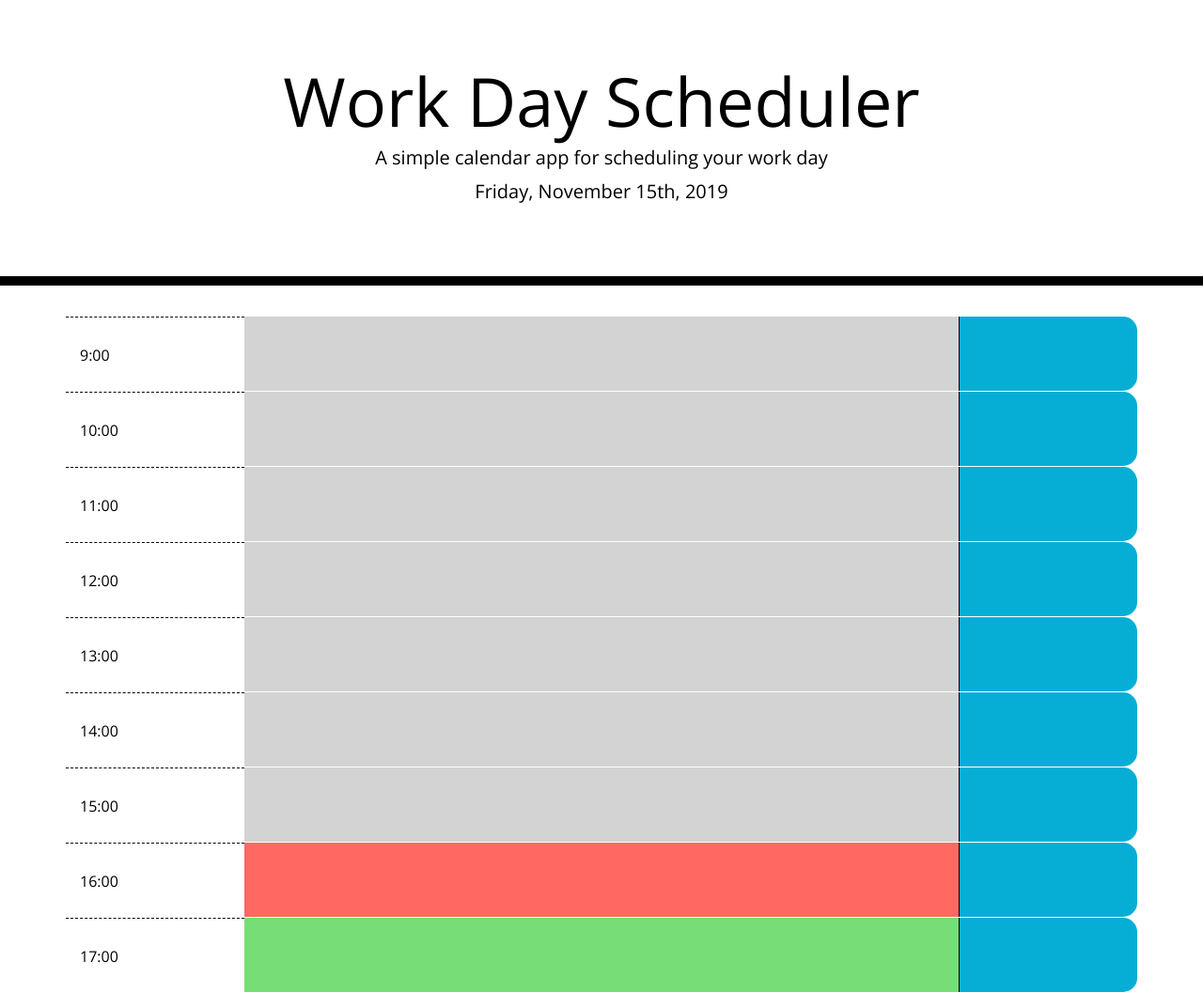
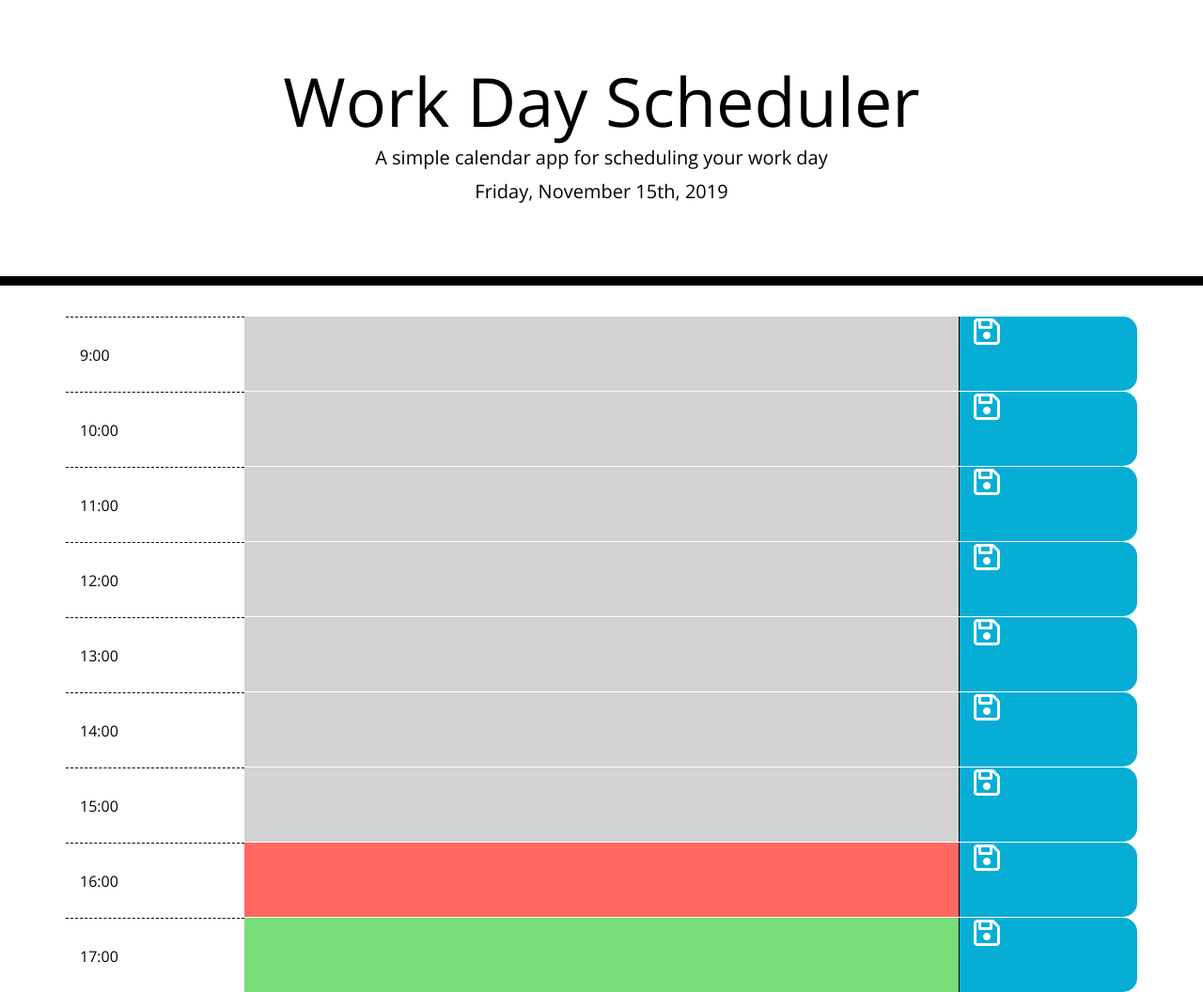
Before and after one commit to zackmoscow/dayplanner, a plain HTML site: page Develop/index.html in a window 1280 px wide. Shown: the whole page at 94% size. Drawn offline with nearby package versions, Linux system fonts and the light colour scheme.

Commit message:
fixed savelogo

```diff
--- a/Develop/scripts.js
+++ b/Develop/scripts.js
@@ -20,7 +20,7 @@ $(document).ready(function() {
         var hourOfDay = $("<p>").html("<br><br>" + i + ":00");
         var taskInput = $("<br><textarea>");
             taskInput.attr("class", i)
-        var saveButton = $("<span class'fas fa-save fa-2x'>");
+        var saveButton = $("<i class='saveLogo far fa-save fa-2x'>");
         rowDiv.append(leftCol);
         rowDiv.append(centerCol);
         rowDiv.append(rightCol);
--- a/Develop/style.css
+++ b/Develop/style.css
@@ -65,6 +65,6 @@ textarea{
 }
 
 .saveBtn i:hover {
-  font-size: 45px;
+  font-size: 60px;
   transition: all .3s ease-in-out;
 }
```
